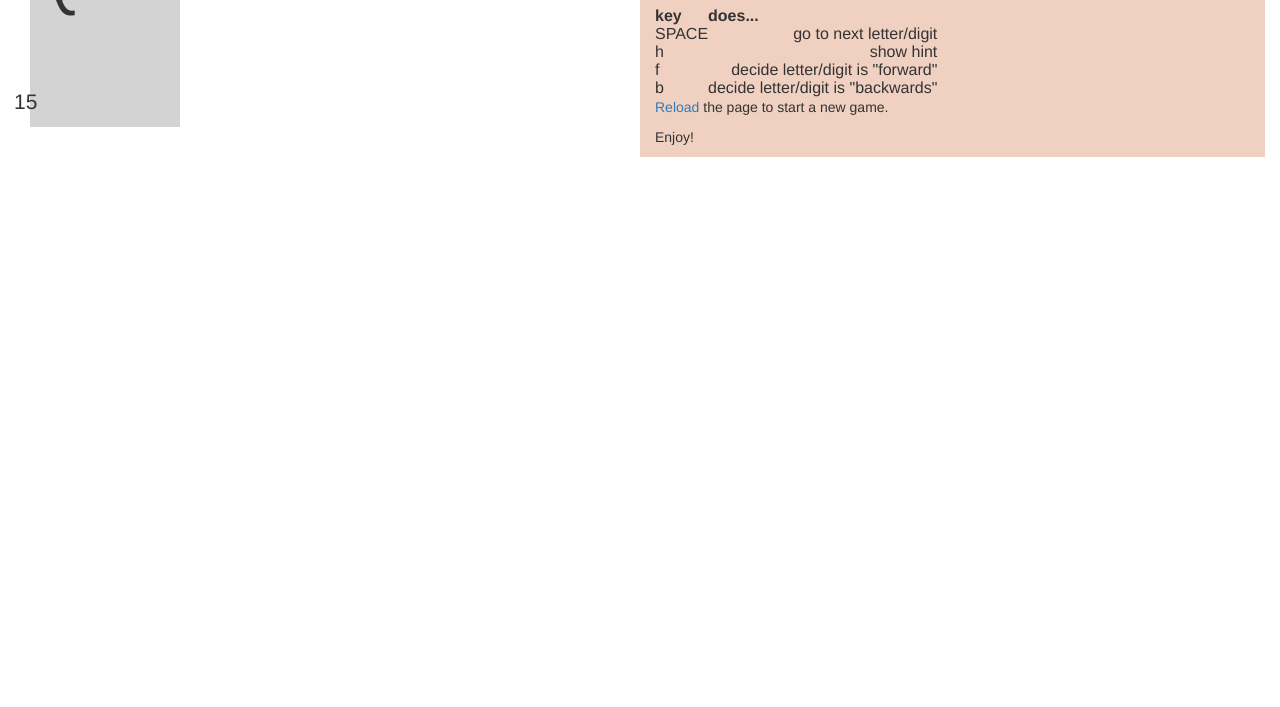
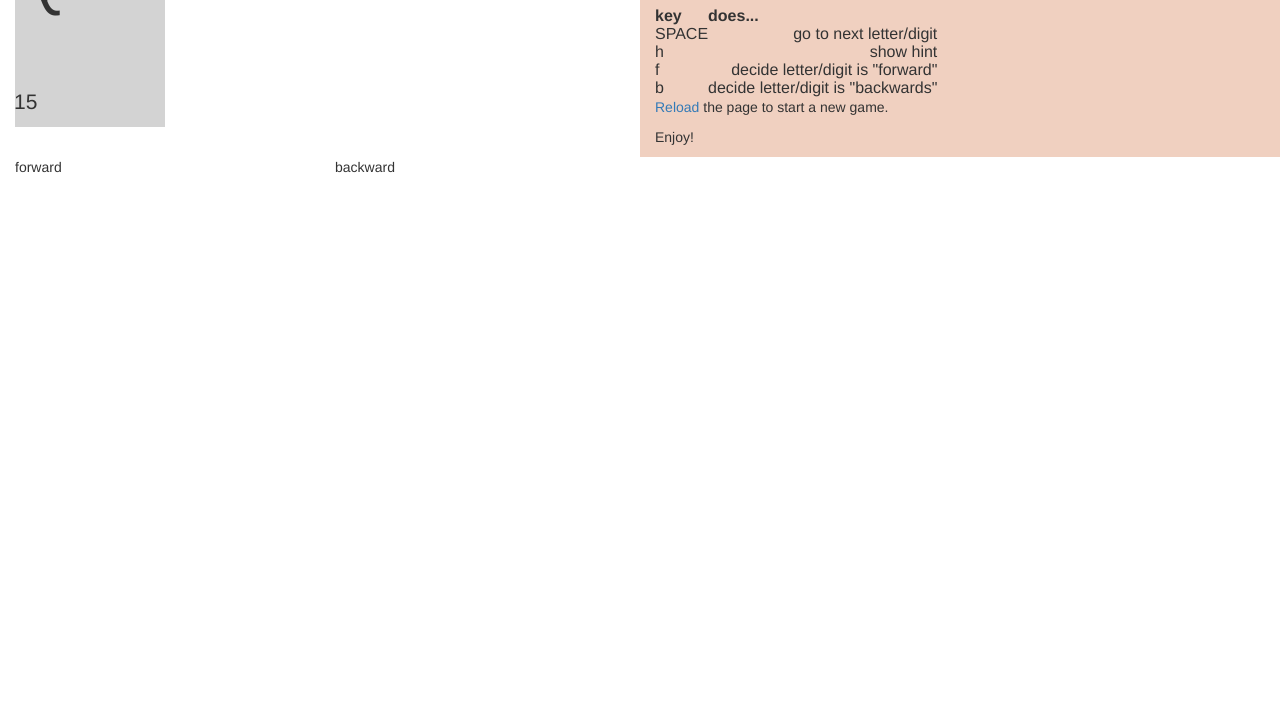
Before and after one commit to ecashin/flippitydigits, a website: page web/index.html in a window 1280 px wide. Shown: the part 93-800 px from the top of the page. Drawn offline with Linux system fonts and the light colour scheme.

Commit message:
Add beginnings of big forward and backward buttons

```diff
--- a/web/index.html
+++ b/web/index.html
@@ -23,6 +23,7 @@
 <body>
     <h1>Flippity</h1>
     <div class="container-fluid">
+        <div class="row">
             <div class="flip-panel col-xs-6">
                 <section class="flip-container" id="flippity">
                     <div>
@@ -70,7 +71,14 @@
                 <p>Enjoy!</p>
             </div>
         </div>
-    <!-- container-fluid -->
+        <!-- /row -->
+        <div class="row">
+            <div class="col-xs-3">forward</div>
+            <div class="col-xs-3">backward</div>
+        </div>
+        <!-- /row -->
+    </div>
+    <!-- /container-fluid -->
 </body>
 
 </html>
```
Lines whose indentation alone changed are shown as unchanged.
